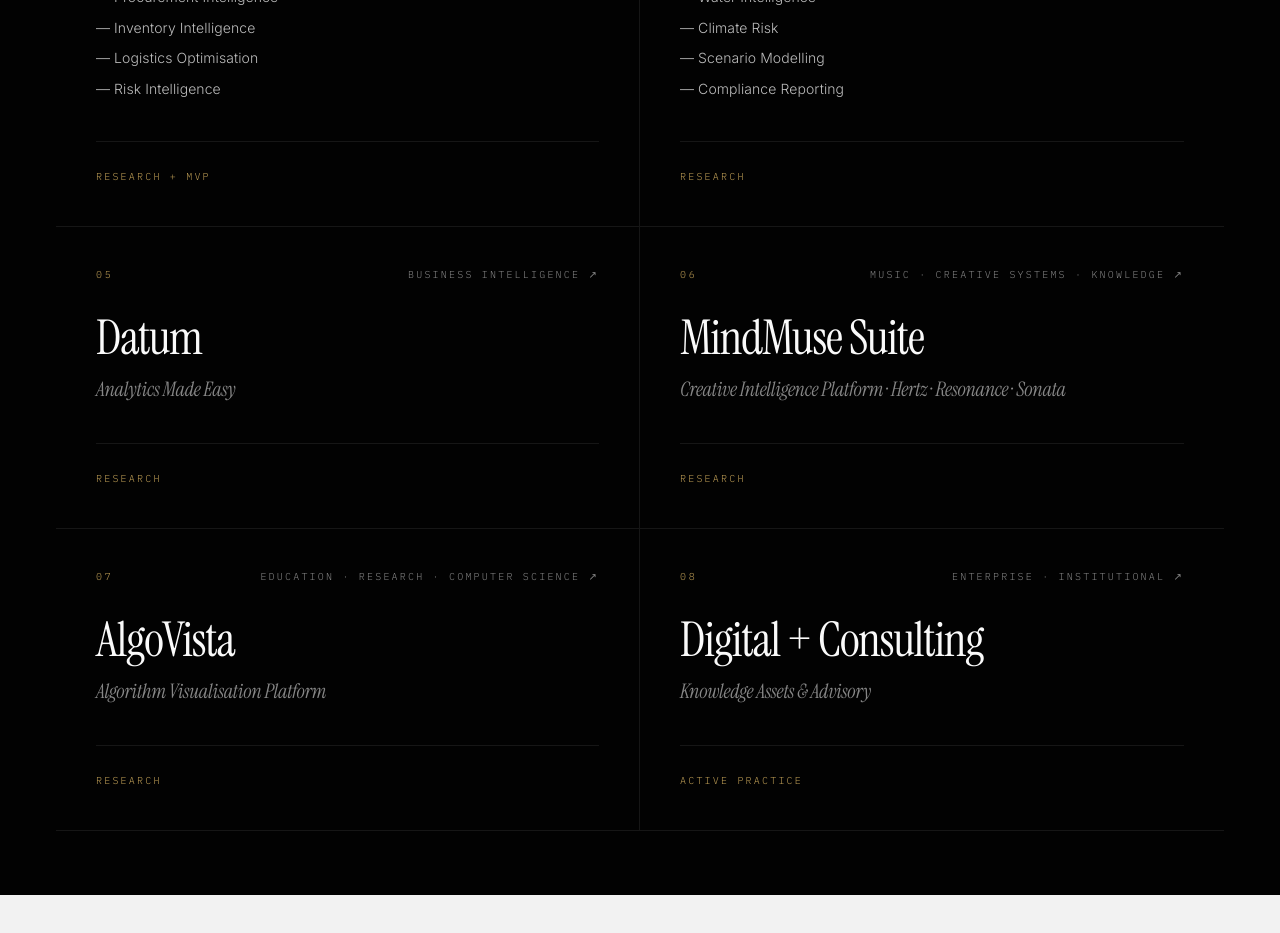
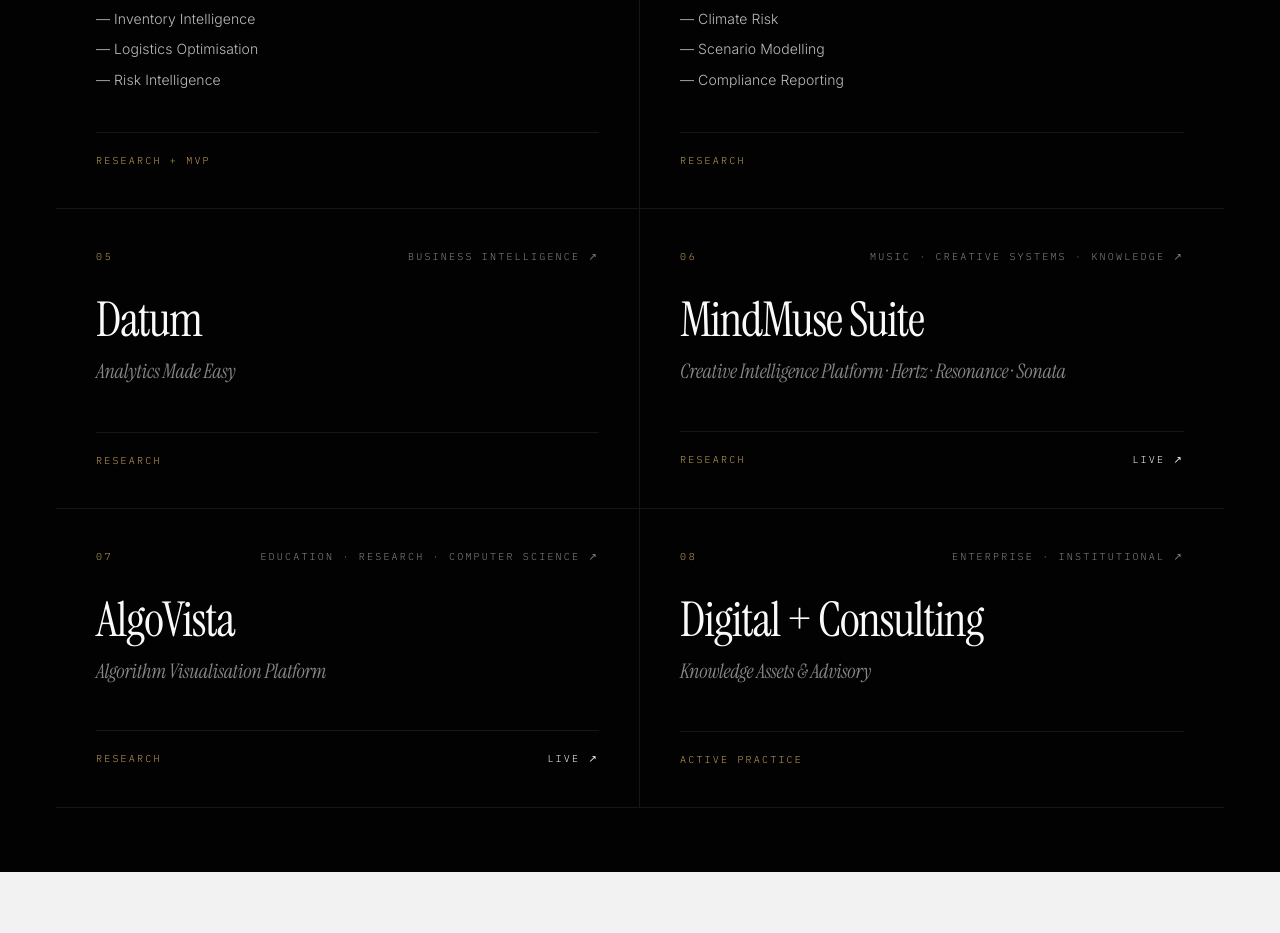
Before and after one commit to soham999a/Matrix-Web, a Next.js app: page /products in a window 1280 px wide. Shown: the part 1640-2573 px from the top of the page. Built offline with nearby package versions, Linux system fonts and the light colour scheme.

Commit message:
Add live links for MindMuse Suite and AlgoVista products

```diff
--- a/src/app/products/page.tsx
+++ b/src/app/products/page.tsx
@@ -104,6 +104,7 @@ const portfolio = [
     dh: "/capabilities/design",
     caps: [],
     s: "Research",
+    live: "http://fm.matrka.net/",
   },
   {
     n: "07",
@@ -113,6 +114,7 @@ const portfolio = [
     dh: "/capabilities/education",
     caps: [],
     s: "Research",
+    live: "https://algovista.matrka.net/",
   },
   {
     n: "08",
@@ -251,10 +253,20 @@ export default function Products() {
                   </ul>
                 )}
               </div>
-              <div className="mt-10 border-t border-border pt-5">
+              <div className="mt-10 border-t border-border pt-5 flex items-center justify-between gap-4">
                 <span className="font-mono text-[10px] tracking-[0.22em] uppercase text-gold">
                   {p.s}
                 </span>
+                {p.live && (
+                  <a
+                    href={p.live}
+                    target="_blank"
+                    rel="noopener noreferrer"
+                    className="font-mono text-[10px] tracking-[0.22em] uppercase text-foreground border-b border-gold/0 hover:border-gold transition-colors duration-500"
+                  >
+                    Live ↗
+                  </a>
+                )}
               </div>
             </article>
           ))}
```
